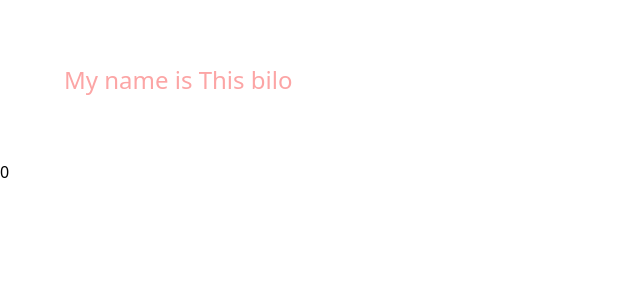
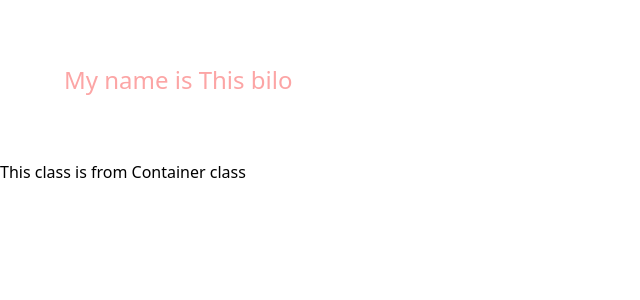
Before and after one commit to ShahabRasool/OOP-PHP, a PHP site: page / in a window 1280 px wide. Shown: the top 300 px of the page, without its empty margins (0-640 px from the left). Run offline with PHP 8.4, Linux system fonts and the light colour scheme; some libraries are stand-ins or nearby versions.

Commit message:
make initial change

```diff
--- a/index.php
+++ b/index.php
@@ -1,10 +1,15 @@
 <?php
 require "src/Css.php";
 require "src/Utility.php";
+require "src/ContaineredClass.php";
  $css = new Css("This bilo");
 $css->prepareMarkup();
 $css->render();
-print Css::$count;
+$container= new ContaineredClass("This class is from Container class");
+$container->prepareMarkup();
+$container->wrapperout();
+$container->render();
+// print Css::$count;
 // $css->test();
 
 ?>
--- /dev/null
+++ b/src/ContaineredClass.php
@@ -0,0 +1,28 @@
+<?php
+class ContaineredClass{
+    private $shahab;
+    const PADDING = "p-16";
+    public static $count=0;
+    public $finalMarkup="";
+   public  $tailwind=["text-red-300", "text-3xl"];
+public function __construct($shahab)
+{
+   $this->shahab = $shahab;
+    // print "My name is " .$shahab;
+}
+public function prepareMarkup(){
+    $tring= Utility::tailwindOutput($this->tailwind);
+    //  print '<h1 class="' . implode(" ", $this->tailwind) . '">My name is ' . $this->shahab . '</h1>';
+
+    $this->finalMarkup='<h1 class="' . $tring . ' ' . self::PADDING . '">My name is ' . $this->shahab . '</h1>';
+}
+public function wrapperout(){
+
+    $this->finalMarkup='<h1 class="container mx-auto">' . $this->shahab . '</h1>';
+
+}
+public function render(){
+    echo $this->finalMarkup;
+}
+
+}
```
Also changed, not shown: .ddev/config.yaml.
